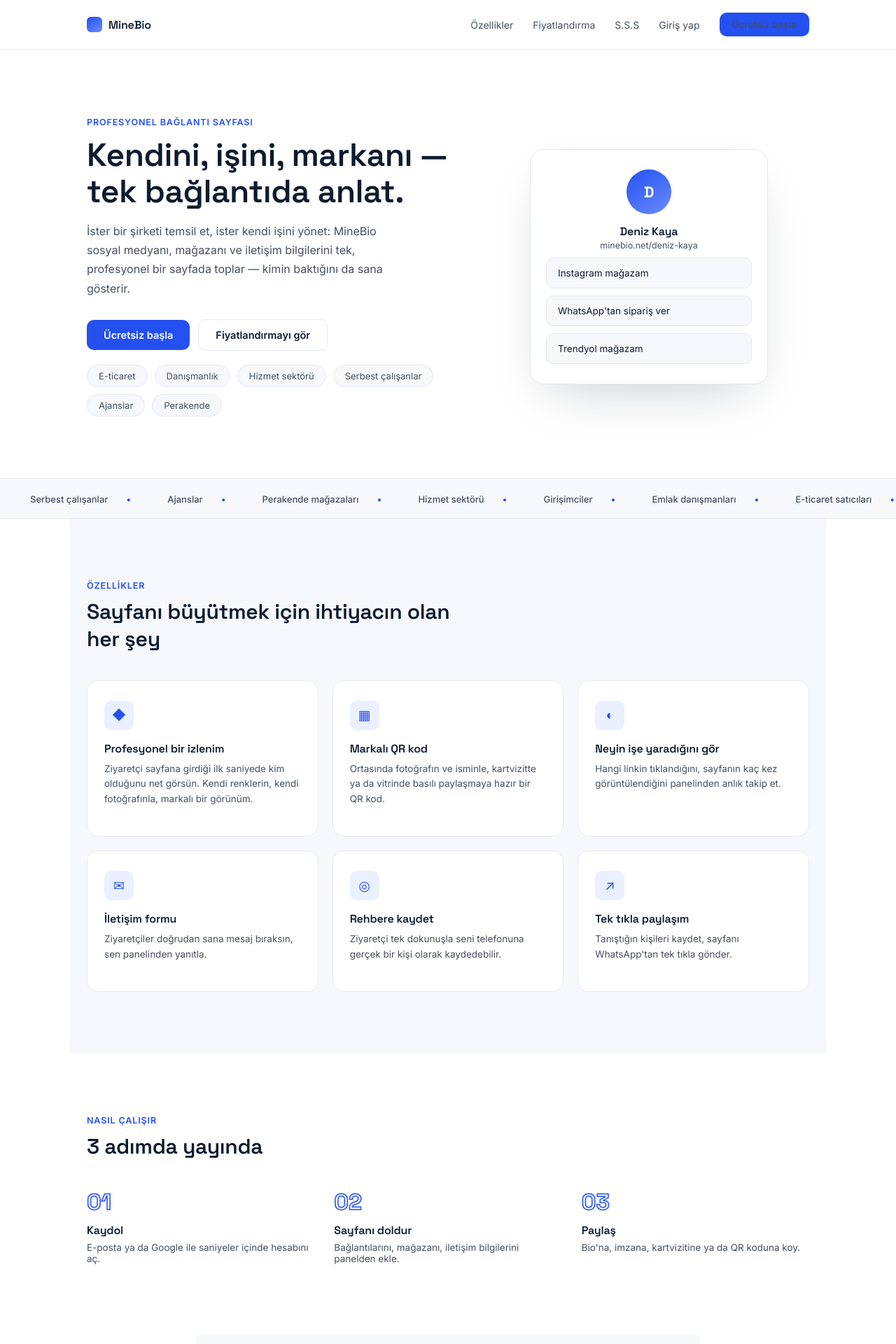
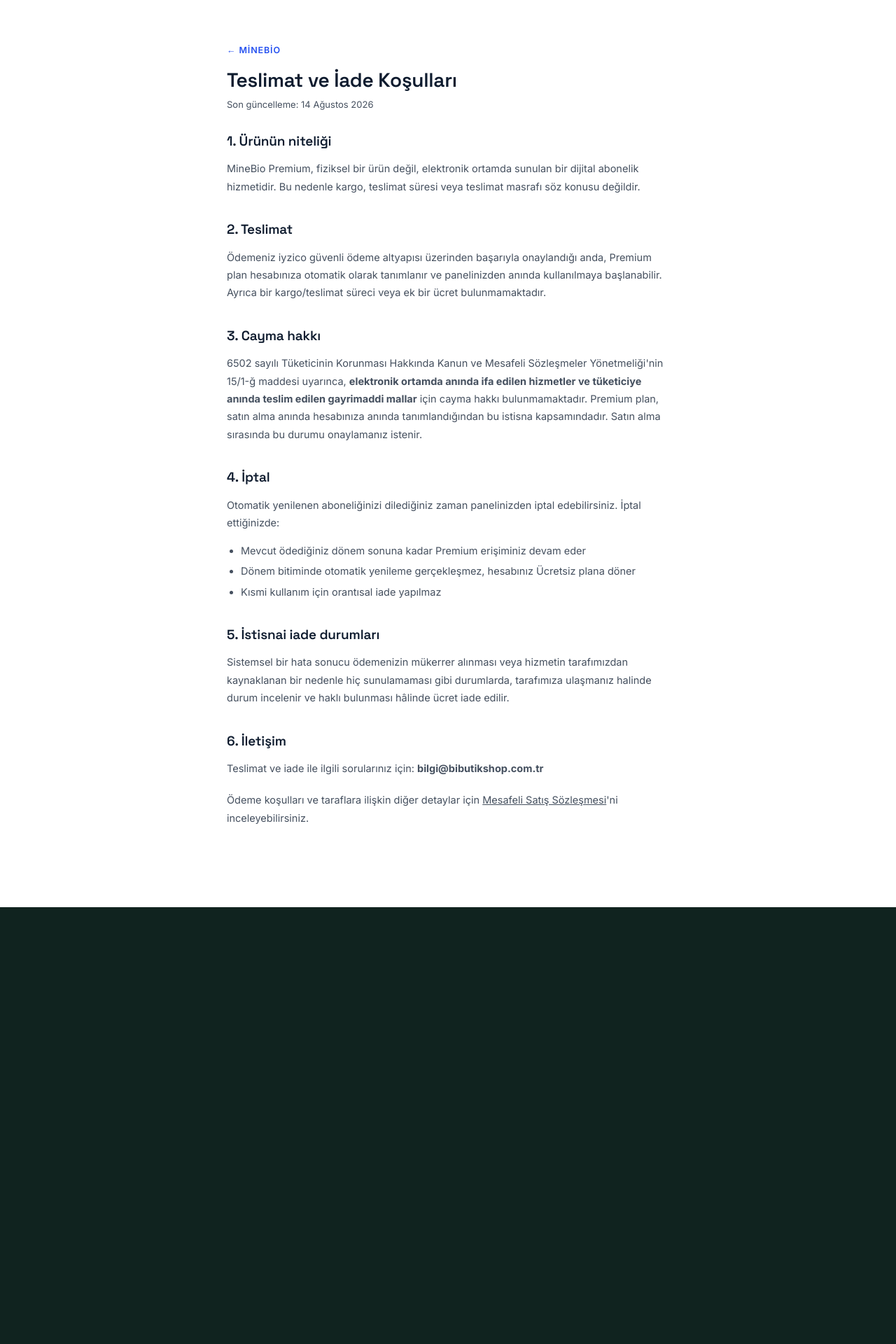
Before and after one commit to enisasistbt-ai/teksayfa, a Next.js app: page / in a window 1280 px wide. Shown: the top 1920 px of the page at 70% size. After the commit the page ends 1296 px from the top, so only its background shows below. Built offline with nearby package versions, Linux system fonts and the light colour scheme.

Commit message:
Add files via upload

```diff
--- a/app/page.js
+++ b/app/page.js
@@ -1,326 +1,80 @@
-"use client";
-
-import { useEffect, useState } from "react";
 import Link from "next/link";
 
-const INDUSTRIES = ["E-ticaret", "Danışmanlık", "Hizmet sektörü", "Serbest çalışanlar", "Ajanslar", "Perakende"];
+export const metadata = { title: "Teslimat ve İade Koşulları — MineBio" };
 
-const MARQUEE_ITEMS = [
-  "E-ticaret satıcıları",
-  "Danışmanlar",
-  "Serbest çalışanlar",
-  "Ajanslar",
-  "Perakende mağazaları",
-  "Hizmet sektörü",
-  "Girişimciler",
-  "Emlak danışmanları",
-];
-
-const EXAMPLES = [
-  {
-    initial: "M",
-    name: "Merve Aydın",
-    handle: "merve-aydin",
-    links: ["LinkedIn profilim", "Portföyüm", "Randevu al"],
-  },
-  {
-    initial: "D",
-    name: "Deniz Kaya",
-    handle: "deniz-kaya",
-    links: ["Instagram mağazam", "WhatsApp'tan sipariş ver", "Trendyol mağazam"],
-  },
-  {
-    initial: "C",
-    name: "Can Yılmaz",
-    handle: "can-yilmaz",
-    links: ["Web sitem", "CV'm", "E-posta gönder"],
-  },
-  {
-    initial: "A",
-    name: "Ada Demir",
-    handle: "ada-demir",
-    links: ["Hizmetlerimi gör", "Randevu al", "Yorumlarımı oku"],
-  },
-];
-
-const FEATURES = [
-  {
-    icon: "◆",
-    title: "Profesyonel bir izlenim",
-    desc: "Ziyaretçi sayfana girdiği ilk saniyede kim olduğunu net görsün. Kendi renklerin, kendi fotoğrafınla, markalı bir görünüm.",
-  },
-  {
-    icon: "▦",
-    title: "Markalı QR kod",
-    desc: "Ortasında fotoğrafın ve isminle, kartvizitte ya da vitrinde basılı paylaşmaya hazır bir QR kod.",
-  },
-  {
-    icon: "◐",
-    title: "Neyin işe yaradığını gör",
-    desc: "Hangi linkin tıklandığını, sayfanın kaç kez görüntülendiğini panelinden anlık takip et.",
-  },
-  {
-    icon: "✉",
-    title: "İletişim formu",
-    desc: "Ziyaretçiler doğrudan sana mesaj bıraksın, sen panelinden yanıtla.",
-  },
-  {
-    icon: "◎",
-    title: "Rehbere kaydet",
-    desc: "Ziyaretçi tek dokunuşla seni telefonuna gerçek bir kişi olarak kaydedebilir.",
-  },
-  {
-    icon: "↗",
-    title: "Tek tıkla paylaşım",
-    desc: "Tanıştığın kişileri kaydet, sayfanı WhatsApp'tan tek tıkla gönder.",
-  },
-];
-
-const STEPS = [
-  { title: "Kaydol", desc: "E-posta ya da Google ile saniyeler içinde hesabını aç." },
-  { title: "Sayfanı doldur", desc: "Bağlantılarını, mağazanı, iletişim bilgilerini panelden ekle." },
-  { title: "Paylaş", desc: "Bio'na, imzana, kartvizitine ya da QR koduna koy." },
-];
-
-const FAQ = [
-  {
-    q: "Kod bilmem gerekir mi?",
-    a: "Hayır. Panelden bilgilerini gir, sayfan otomatik oluşur ve yayına alınır.",
-  },
-  {
-    q: "Kaç link ekleyebilirim?",
-    a: "Ücretsiz planda sınırlı sayıda link ekleyebilirsin. Premium'a geçince sınır kalkar, tüm temaların kilidi açılır.",
-  },
-  {
-    q: "Sayfamı istediğim zaman düzenleyebilir miyim?",
-    a: "Evet, panelinden her an güncelleyebilirsin — değişiklikler anında yayına yansır.",
-  },
-  {
-    q: "Yabancı müşterilerim de sayfamı anlayabilir mi?",
-    a: "Evet, sayfanda TR/EN dil seçeneği var; içeriğinin İngilizcesini de ayrıca girebilirsin.",
-  },
-];
-
-export default function Home() {
-  const [openFaq, setOpenFaq] = useState(null);
-  const [exampleIndex, setExampleIndex] = useState(0);
-
-  useEffect(() => {
-    const timer = setInterval(() => {
-      setExampleIndex((i) => (i + 1) % EXAMPLES.length);
-    }, 3200);
-    return () => clearInterval(timer);
-  }, []);
-
-  const example = EXAMPLES[exampleIndex];
-
+export default function TeslimatVeIade() {
   return (
     <div className="corp-landing">
-      <nav className="corp-nav">
-        <div className="corp-nav-inner">
-          <div className="row" style={{ gap: 9 }}>
-            <span
-              style={{
-                width: 22,
-                height: 22,
-                borderRadius: 6,
-                background: "linear-gradient(145deg, var(--c-accent), #6a8bff)",
-                display: "inline-block",
-              }}
-            />
-            <span className="corp-display" style={{ fontSize: 16 }}>
-              MineBio
-            </span>
-          </div>
-          <div className="corp-nav-links">
-            <a href="#ozellikler">Özellikler</a>
-            <Link href="/fiyatlandirma">Fiyatlandırma</Link>
-            <a href="#sss">S.S.S</a>
-            <Link href="/login">Giriş yap</Link>
-            <Link href="/login" className="corp-btn" style={{ padding: "9px 18px", fontSize: 13.5 }}>
-              Ücretsiz başla
-            </Link>
-          </div>
-        </div>
-      </nav>
+      <div className="legal-prose">
+        <Link href="/" className="corp-eyebrow" style={{ textDecoration: "none" }}>
+          ← MineBio
+        </Link>
+        <h1 className="corp-display" style={{ fontSize: 28, marginTop: 16 }}>
+          Teslimat ve İade Koşulları
+        </h1>
+        <p style={{ marginTop: 6, fontSize: 13, color: "var(--c-body)" }}>
+          Son güncelleme: {new Date().toLocaleDateString("tr-TR", { day: "numeric", month: "long", year: "numeric" })}
+        </p>
 
-      {/* Hero */}
-      <section className="corp-section" style={{ paddingTop: 96 }}>
-        <div className="corp-hero-row">
-          <div className="corp-hero-copy">
-            <div className="corp-eyebrow">profesyonel bağlantı sayfası</div>
-            <h1 className="corp-display" style={{ fontSize: 46, marginTop: 14, lineHeight: 1.12 }}>
-              Kendini, işini, markanı —
-              <br />
-              tek bağlantıda anlat.
-            </h1>
-            <p style={{ color: "var(--c-body)", marginTop: 18, fontSize: 16, lineHeight: 1.7, maxWidth: 460 }}>
-              İster bir şirketi temsil et, ister kendi işini yönet: MineBio
-              sosyal medyanı, mağazanı ve iletişim bilgilerini tek, profesyonel
-              bir sayfada toplar — kimin baktığını da sana gösterir.
-            </p>
-            <div className="row" style={{ marginTop: 30, gap: 12 }}>
-              <Link href="/login" className="corp-btn">
-                Ücretsiz başla
-              </Link>
-              <Link href="/fiyatlandirma" className="corp-btn-outline">
-                Fiyatlandırmayı gör
-              </Link>
-            </div>
+        <h2>1. Ürünün niteliği</h2>
+        <p>
+          MineBio Premium, fiziksel bir ürün değil, elektronik ortamda sunulan
+          bir dijital abonelik hizmetidir. Bu nedenle kargo, teslimat süresi
+          veya teslimat masrafı söz konusu değildir.
+        </p>
 
-            <div className="corp-industries">
-              {INDUSTRIES.map((ind) => (
-                <span className="corp-industry-tag" key={ind}>
-                  {ind}
-                </span>
-              ))}
-            </div>
-          </div>
+        <h2>2. Teslimat</h2>
+        <p>
+          Ödemeniz iyzico güvenli ödeme altyapısı üzerinden başarıyla
+          onaylandığı anda, Premium plan hesabınıza otomatik olarak
+          tanımlanır ve panelinizden anında kullanılmaya başlanabilir. Ayrıca
+          bir kargo/teslimat süreci veya ek bir ücret bulunmamaktadır.
+        </p>
 
-          <div className="corp-hero-visual">
-            <div className="corp-mock corp-mock-fade" key={example.handle}>
-              <div className="corp-mock-avatar">{example.initial}</div>
-              <div className="corp-display" style={{ fontSize: 16 }}>
-                {example.name}
-              </div>
-              <div style={{ fontSize: 12.5, color: "var(--c-body)", marginTop: 2 }}>
-                minebio.net/{example.handle}
-              </div>
-              {example.links.map((l) => (
-                <a className="corp-mock-link" key={l}>
-                  {l}
-                </a>
-              ))}
-            </div>
-          </div>
-        </div>
-      </section>
+        <h2>3. Cayma hakkı</h2>
+        <p>
+          6502 sayılı Tüketicinin Korunması Hakkında Kanun ve Mesafeli
+          Sözleşmeler Yönetmeliği'nin 15/1-ğ maddesi uyarınca,{" "}
+          <strong>
+            elektronik ortamda anında ifa edilen hizmetler ve tüketiciye
+            anında teslim edilen gayrimaddi mallar
+          </strong>{" "}
+          için cayma hakkı bulunmamaktadır. Premium plan, satın alma anında
+          hesabınıza anında tanımlandığından bu istisna kapsamındadır. Satın
+          alma sırasında bu durumu onaylamanız istenir.
+        </p>
 
-      {/* Kayan şerit */}
-      <div className="corp-marquee" aria-hidden="true">
-        <div className="corp-marquee-track">
-          {[...MARQUEE_ITEMS, ...MARQUEE_ITEMS].map((item, i) => (
-            <span key={i}>{item}</span>
-          ))}
-        </div>
+        <h2>4. İptal</h2>
+        <p>
+          Otomatik yenilenen aboneliğinizi dilediğiniz zaman panelinizden
+          iptal edebilirsiniz. İptal ettiğinizde:
+        </p>
+        <ul>
+          <li>Mevcut ödediğiniz dönem sonuna kadar Premium erişiminiz devam eder</li>
+          <li>Dönem bitiminde otomatik yenileme gerçekleşmez, hesabınız Ücretsiz plana döner</li>
+          <li>Kısmi kullanım için orantısal iade yapılmaz</li>
+        </ul>
+
+        <h2>5. İstisnai iade durumları</h2>
+        <p>
+          Sistemsel bir hata sonucu ödemenizin mükerrer alınması veya
+          hizmetin tarafımızdan kaynaklanan bir nedenle hiç sunulamaması gibi
+          durumlarda, tarafımıza ulaşmanız halinde durum incelenir ve haklı
+          bulunması hâlinde ücret iade edilir.
+        </p>
+
+        <h2>6. İletişim</h2>
+        <p>
+          Teslimat ve iade ile ilgili sorularınız için:{" "}
+          <strong>bilgi@bibutikshop.com.tr</strong>
+        </p>
+
+        <p style={{ marginTop: 20 }}>
+          Ödeme koşulları ve taraflara ilişkin diğer detaylar için{" "}
+          <Link href="/mesafeli-satis-sozlesmesi">Mesafeli Satış Sözleşmesi</Link>'ni
+          inceleyebilirsiniz.
+        </p>
       </div>
-
-      {/* Özellikler */}
-      <section className="corp-section corp-section-alt" id="ozellikler">
-        <div className="corp-eyebrow">özellikler</div>
-        <h2 className="corp-display" style={{ fontSize: 30, marginTop: 10, maxWidth: 560 }}>
-          Sayfanı büyütmek için ihtiyacın olan her şey
-        </h2>
-        <div className="corp-grid-3">
-          {FEATURES.map((f) => (
-            <div className="corp-card" key={f.title}>
-              <div className="corp-card-icon">{f.icon}</div>
-              <div className="corp-display" style={{ fontSize: 16 }}>
-                {f.title}
-              </div>
-              <p style={{ fontSize: 13.5, color: "var(--c-body)", marginTop: 8, lineHeight: 1.6 }}>
-                {f.desc}
-              </p>
-            </div>
-          ))}
-        </div>
-      </section>
-
-      {/* Nasıl çalışır */}
-      <section className="corp-section">
-        <div className="corp-eyebrow">nasıl çalışır</div>
-        <h2 className="corp-display" style={{ fontSize: 30, marginTop: 10 }}>
-          3 adımda yayında
-        </h2>
-        <div className="corp-steps">
-          {STEPS.map((s, i) => (
-            <div key={s.title}>
-              <div className="corp-step-num">{String(i + 1).padStart(2, "0")}</div>
-              <div className="corp-display" style={{ fontSize: 16, marginTop: 10 }}>
-                {s.title}
-              </div>
-              <p style={{ fontSize: 13.5, color: "var(--c-body)", marginTop: 6 }}>{s.desc}</p>
-            </div>
-          ))}
-        </div>
-      </section>
-
-      {/* SSS */}
-      <section className="corp-section corp-section-alt" id="sss" style={{ maxWidth: 720 }}>
-        <div className="corp-eyebrow">sıkça sorulan sorular</div>
-        <h2 className="corp-display" style={{ fontSize: 30, marginTop: 10, marginBottom: 24 }}>
-          Merak ettiklerin
-        </h2>
-        {FAQ.map((item, i) => (
-          <div className="corp-faq-item" key={item.q}>
-            <button
-              className="corp-faq-q"
-              onClick={() => setOpenFaq(openFaq === i ? null : i)}
-            >
-              {item.q}
-              <span style={{ color: "var(--c-accent)", fontSize: 18 }}>
-                {openFaq === i ? "–" : "+"}
-              </span>
-            </button>
-            {openFaq === i && <p className="corp-faq-a">{item.a}</p>}
-          </div>
-        ))}
-      </section>
-
-      {/* Kapanış CTA */}
-      <section className="corp-section" style={{ textAlign: "center" }}>
-        <h2 className="corp-display" style={{ fontSize: 30 }}>
-          Sayfan seni bekliyor.
-        </h2>
-        <p style={{ color: "var(--c-body)", fontSize: 15, marginTop: 10 }}>
-          Kredi kartı gerekmez, 2 dakikada başla.
-        </p>
-        <Link href="/login" className="corp-btn" style={{ marginTop: 22 }}>
-          Ücretsiz başla
-        </Link>
-      </section>
-
-      <footer className="corp-footer">
-        <div className="corp-footer-grid">
-          <div style={{ flex: "1 1 220px", maxWidth: 260 }}>
-            <div className="row" style={{ gap: 8 }}>
-              <span
-                style={{
-                  width: 18,
-                  height: 18,
-                  borderRadius: 5,
-                  background: "linear-gradient(145deg, var(--c-accent), #6a8bff)",
-                  display: "inline-block",
-                }}
-              />
-              <span className="corp-display" style={{ fontSize: 14 }}>
-                MineBio
-              </span>
-            </div>
-            <p style={{ fontSize: 12.5, color: "var(--c-body)", marginTop: 12, lineHeight: 1.6 }}>
-              Bağlantılarını tek sayfada topla, kimin baktığını gör.
-            </p>
-          </div>
-
-          <div className="corp-footer-col">
-            <div className="corp-footer-col-title">Ürün</div>
-            <Link href="/#ozellikler">Özellikler</Link>
-            <Link href="/fiyatlandirma">Fiyatlandırma</Link>
-            <Link href="/login">Giriş yap</Link>
-          </div>
-
-          <div className="corp-footer-col">
-            <div className="corp-footer-col-title">Yasal</div>
-            <Link href="/gizlilik-politikasi">Gizlilik Politikası</Link>
-            <Link href="/cerez-politikasi">Çerez Politikası</Link>
-            <Link href="/kullanim-kosullari">Kullanım Koşulları</Link>
-            <Link href="/kvkk-aydinlatma-metni">KVKK Aydınlatma Metni</Link>
-            <Link href="/acik-riza-metni">Açık Rıza Metni</Link>
-            <Link href="/mesafeli-satis-sozlesmesi">Mesafeli Satış Sözleşmesi</Link>
-          </div>
-        </div>
-        <div className="corp-footer-bottom">© {new Date().getFullYear()} MineBio. Tüm hakları saklıdır.</div>
-      </footer>
     </div>
   );
 }
```
